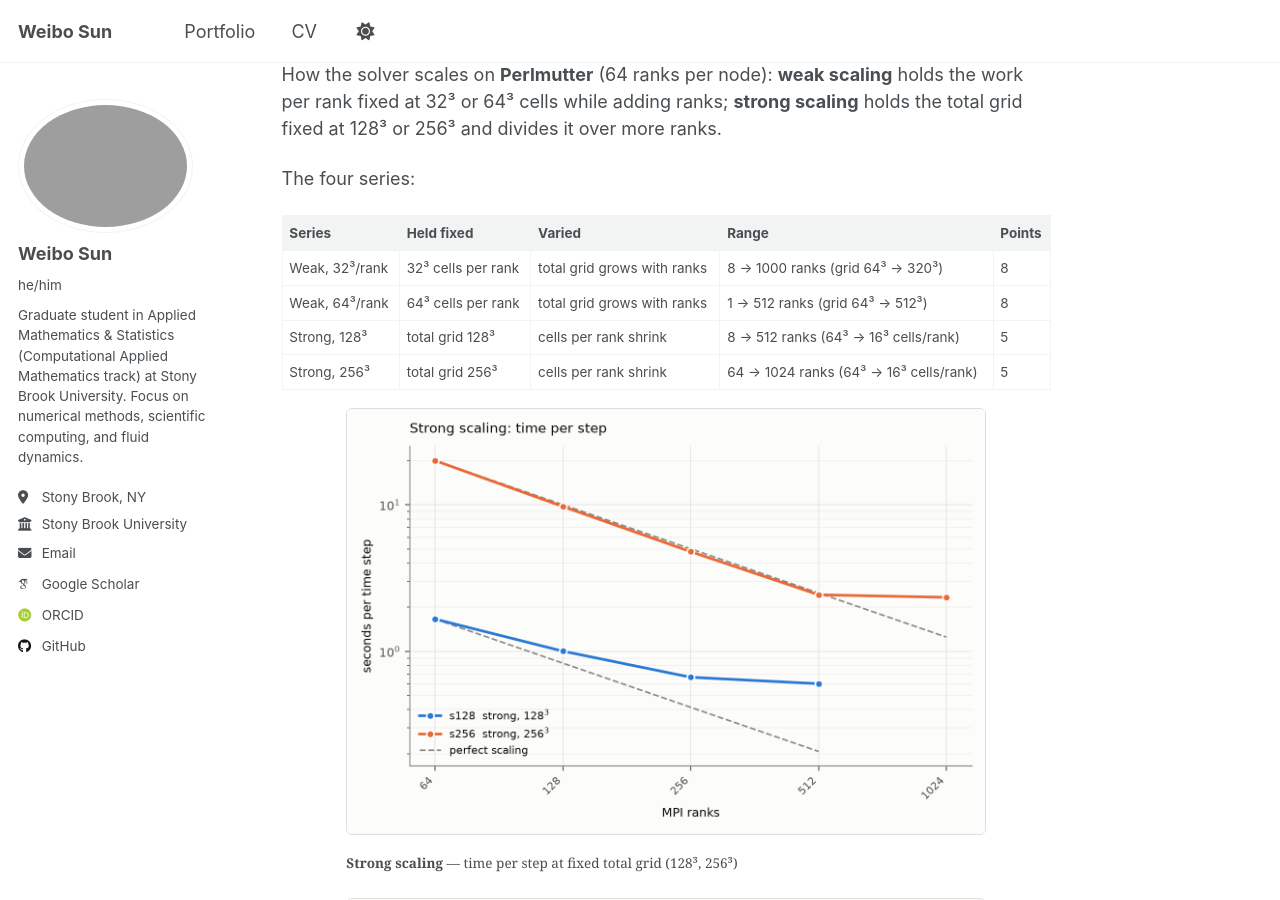
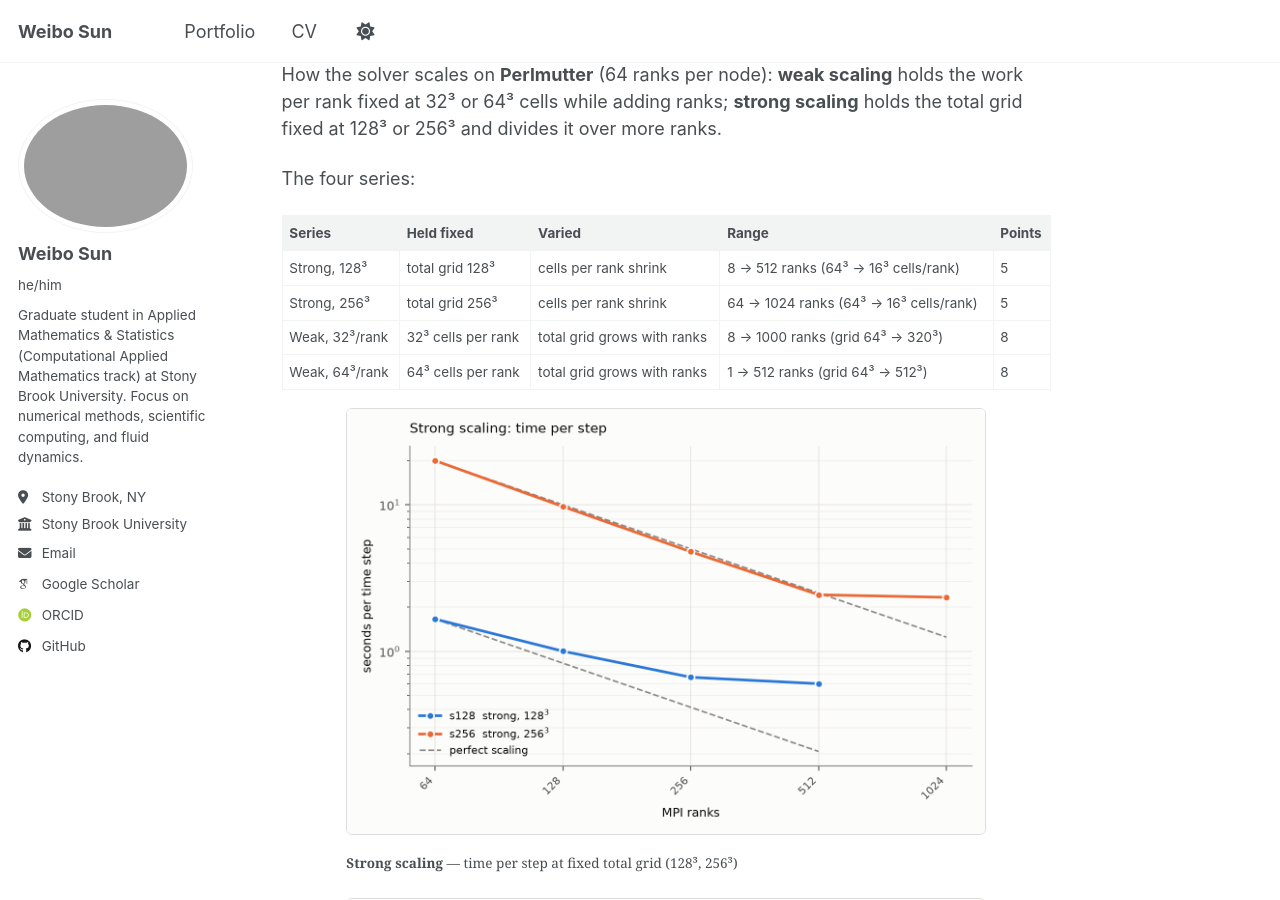
Before and after one commit to Webberrr7/Webberrr7.github.io, a Jekyll site: the page built from _pages/portfolio-cloud-chamber-chamber.md, in a window 1280 px wide and 900 px high, scrolled down 3707 px. Built offline with Jekyll 4.4.1, drawn with Linux system fonts in a browser that asks for light colours; some web fonts are replaced; a script that is not in the unit is left out.

Commit message:
Put strong-scaling rows first in the experiment-design table
Co-Authored-By: Claude Fable 5 <noreply@anthropic.com>

```diff
--- a/_pages/portfolio-cloud-chamber-chamber.md
+++ b/_pages/portfolio-cloud-chamber-chamber.md
@@ -222,10 +222,10 @@ The four series:
 
 | Series | Held fixed | Varied | Range | Points |
 |---|---|---|---|---|
+| Strong, 128³ | total grid 128³ | cells per rank shrink | 8 → 512 ranks (64³ → 16³ cells/rank) | 5 |
+| Strong, 256³ | total grid 256³ | cells per rank shrink | 64 → 1024 ranks (64³ → 16³ cells/rank) | 5 |
 | Weak, 32³/rank | 32³ cells per rank | total grid grows with ranks | 8 → 1000 ranks (grid 64³ → 320³) | 8 |
 | Weak, 64³/rank | 64³ cells per rank | total grid grows with ranks | 1 → 512 ranks (grid 64³ → 512³) | 8 |
-| Strong, 128³ | total grid 128³ | cells per rank shrink | 8 → 512 ranks (64³ → 16³ cells/rank) | 5 |
-| Strong, 256³ | total grid 256³ | cells per rank shrink | 64 → 1024 ranks (64³ → 16³ cells/rank) | 5 |
 
 
 
```
